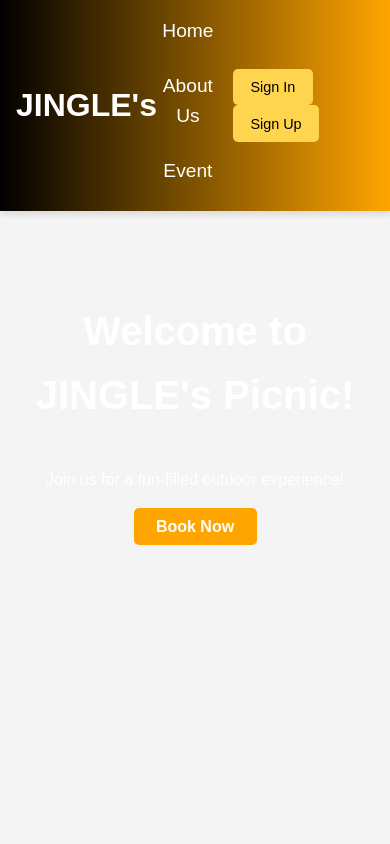
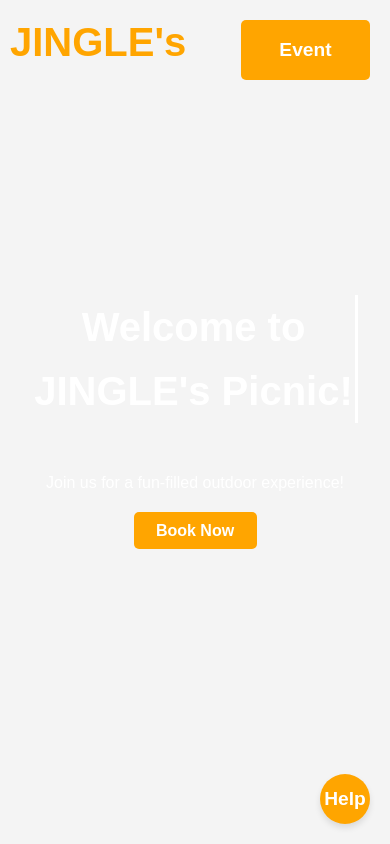
Before and after one commit to Rupam-Kundu-04/Picnic, a plain HTML site: page index.html in a window 390 px wide. Drawn offline with Linux system fonts and the light colour scheme.

Commit message:
Update index.html

```diff
--- a/index.html
+++ b/index.html
@@ -25,61 +25,6 @@ body {
             position: relative;
         }
 
-/* Navbar Styling */
-nav {
-    display: flex;
-    justify-content: space-between;
-    align-items: center;
-    padding: 1em;
-    background: linear-gradient(to right, black, orange);
-    color: white;
-    position: fixed;
-    width: 100%;
-    top: 0;
-    left: 0;
-    z-index: 10;
-    box-shadow: 0 4px 6px rgba(0, 0, 0, 0.1);
-    animation: fadeInNav 1.5s ease-out;
-    overflow: hidden;
-}
-
-nav .logo h1 {
-    font-size: 2rem; /* Responsive font size */
-}
-
-.nav-links {
-    list-style: none;
-    display: flex;
-    gap: 2em;
-}
-
-.nav-links li a {
-    color: white;
-    text-decoration: none;
-    font-size: 1.2rem;
-    transition: color 0.3s ease;
-}
-
-.nav-links li a:hover {
-    color: #ffd54f;
-}
-
-/* Authentication Buttons */
-.auth-buttons button {
-    background-color: #ffd54f;
-    border: none;
-    padding: 0.5em 1em;
-    margin-left: 1em;
-    cursor: pointer;
-    font-size: 1rem;
-    border-radius: 5px;
-    transition: background-color 0.3s ease;
-}
-
-.auth-buttons button:hover {
-    background-color: #fbc02d;
-}
-
         /* Hero Section */
         .hero {
             background-image: url('1.jpg');
@@ -99,7 +44,11 @@ nav .logo h1 {
         .hero h1 {
             font-size: 4rem;
             margin-bottom: 1em;
-    animation: slideIn 1.5s ease-out;
+            display: inline-block; /* Ensure it behaves like a single element */
+            white-space: nowrap; /* Prevent wrapping */
+            overflow: hidden; /* Hide text that hasn't been typed yet */
+            border-right: 3px solid white; /* Create the cursor effect */
+            animation: typing 2s steps(30) 1s forwards, blink 0.75s step-end infinite; /* typing effect and blinking cursor */
         }
 
         .hero p {
@@ -120,7 +69,19 @@ nav .logo h1 {
         }
 
         .cta-button:hover {
-    background-color: #004d40;
+            background-color: transparent;
+        }
+
+        /* Add "JINGLE's" to top left corner */
+        .jingles-logo {
+            position: absolute;
+            top: 10px;
+            left: 10px;
+            font-size: 2.5rem;
+            font-weight: bold;
+            color: orange;  /* Default color */
+            z-index: 100;
+            animation: colorChange 5s linear infinite; /* Animate colors */
         }
 
         /* About Us Section */
@@ -158,6 +119,70 @@ nav .logo h1 {
             font-size: 2rem;
             animation: fall 10s linear infinite;
         }
+        /* Event Button */
+        .event-button {
+            position: absolute;
+            top: 20px; /* Adjust this value to control the distance from the top */
+            right: 20px; /* Adjust this value to control the distance from the right */
+            background-color: orange;
+            color: white;
+            padding: 1em 2em;
+            font-size: 1.2rem;
+            font-weight: bold;
+            border: none;
+            border-radius: 5px;
+            cursor: pointer;
+            transition: background-color 0.3s ease;
+            z-index: 101; /* Ensure it's above other content */
+        }
+
+        .event-button:hover {
+            background-color: transparent; /* Darker shade on hover */
+        }
+
+        /* Help Button */
+        .help-button {
+            position: fixed;
+            bottom: 20px; /* Position from the bottom */
+            right: 20px; /* Position from the right */
+            width: 50px; /* Width of the circle */
+            height: 50px; /* Height of the circle */
+            border-radius: 50%; /* Makes it a circle */
+            background-color: orange; /* Circle color */
+            display: flex;
+            justify-content: center;
+            align-items: center;
+            color: white; /* Text color */
+            font-size: 1.2rem;
+            font-weight: bold;
+            cursor: pointer;
+            z-index: 100; /* Ensure it's above other content */
+            box-shadow: 0 4px 6px rgba(0, 0, 0, 0.1); /* Shadow for better visibility */
+        }
+
+        .help-button:hover {
+            background-color: #ff6600; /* Darker orange on hover */
+        }
+
+        /* Keyframe animation for typing effect */
+        @keyframes typing {
+            0% {
+                width: 0;
+            }
+            100% {
+                width: 100%;
+            }
+        }
+
+        /* Keyframe animation for blinking cursor */
+        @keyframes blink {
+            50% {
+                border-color: transparent;
+            }
+            100% {
+                border-color: white;
+            }
+        }
 
         @keyframes fall {
             0% {
@@ -170,12 +195,27 @@ nav .logo h1 {
             }
         }
 
+        /* Keyframe animation for color change */
+        @keyframes colorChange {
+            0% {
+                color: orange;
+            }
+            25% {
+                color: #FF4500; /* Orange Red */
+            }
+            50% {
+                color: #FF6347; /* Tomato */
+            }
+            75% {
+                color: #FFD700; /* Gold */
+            }
+            100% {
+                color: orange;
+            }
+        }
+
         /* Responsive Design */
         @media (max-width: 1024px) {
-    .nav-links {
-        gap: 1.5em;
-    }
-
             .hero h1 {
                 font-size: 3.5rem;
             }
@@ -195,14 +235,11 @@ nav .logo h1 {
         }
 
         @media (max-width: 768px) {
-    .nav-links {
-        flex-direction: column;
-        gap: 1em;
-        text-align: center;
-    }
-
             .hero h1 {
                 font-size: 3rem;
+                white-space: normal; /* Allow text to wrap on mobile */
+                word-break: break-word; /* Force wrapping */
+                animation: none; /* Disable typing and blinking cursor animation on mobile */
             }
 
             .hero p {
@@ -215,23 +252,12 @@ nav .logo h1 {
             }
         }
 
-@media (max-width: 400px) {
-    nav {
-        padding: 1em;
-    }
-
-    .nav-links {
-        flex-direction: column;
-        align-items: center;
-        text-align: center;
-    }
-
-    .nav-links li {
-        margin-bottom: 0.5em;
-    }
-
+        @media screen and (max-width: 600px) {
             .hero h1 {
                 font-size: 2.5rem;
+                white-space: normal; /* Allow text to wrap on smaller mobile screens */
+                word-break: break-word; /* Force wrapping */
+                animation: none; /* Disable typing and blinking cursor animation on mobile */
             }
 
             .hero p {
@@ -242,11 +268,6 @@ nav .logo h1 {
                 font-size: 1rem;
                 padding: 0.6em 1.4em;
             }
-
-    .auth-buttons button {
-        font-size: 0.9rem;
-        padding: 0.7em 1.2em;
-    }
         }
 
         /* Animations */
@@ -256,17 +277,6 @@ nav .logo h1 {
             }
             100% {
                 opacity: 1;
-    }
-}
-
-@keyframes fadeInNav {
-    0% {
-        opacity: 0;
-        transform: translateY(-50px);
-    }
-    100% {
-        opacity: 1;
-        transform: translateY(0);
             }
         }
 
@@ -304,22 +314,10 @@ nav .logo h1 {
     </style>
 </head>
 <body>
-    <!-- Navbar -->
-    <nav>
-        <div class="logo">
-            <h1>JINGLE's</h1>
-        </div>
-        <ul class="nav-links">
-            <li><a href="index.html">Home</a></li>
-            <li><a href="#about-us">About Us</a></li>
-            <li><a href="Event.html">Event</a></li>
-        </ul>
-        <div class="auth-buttons">
-            <button id="signin">Sign In</button>
-            <button id="signup">Sign Up</button>
-        </div>
-    </nav>
-
+    <!-- "JINGLE's" Logo at top left -->
+    <div class="jingles-logo">JINGLE's</div>
+    <!-- Event Button -->
+    <button class="event-button"><a href="Event.html">Event</a></button>
     <!-- Hero Section -->
     <section id="home" class="hero">
         <div class="hero-content">
@@ -329,11 +327,10 @@ nav .logo h1 {
         </div>
     </section>
 
-
+    <!-- Help Button -->
+    <div class="help-button">Help</div>
 
     <script>
-
-
         // Smooth Scroll for Navigation
         document.querySelectorAll('a[href^="#"]').forEach(anchor => {
             anchor.addEventListener('click', function (e) {
@@ -346,14 +343,6 @@ document.querySelectorAll('a[href^="#"]').forEach(anchor => {
             });
         });
 
-// SignIn and SignUp Button Interactions
-document.getElementById('signin').addEventListener('click', function() {
-    alert('Sign In functionality coming soon!');
-});
-
-document.getElementById('signup').addEventListener('click', function() {
-    alert('Sign Up functionality coming soon!');
-});
     </script>
 </body>
 </html>
```
Lines whose indentation alone changed are shown as unchanged.
